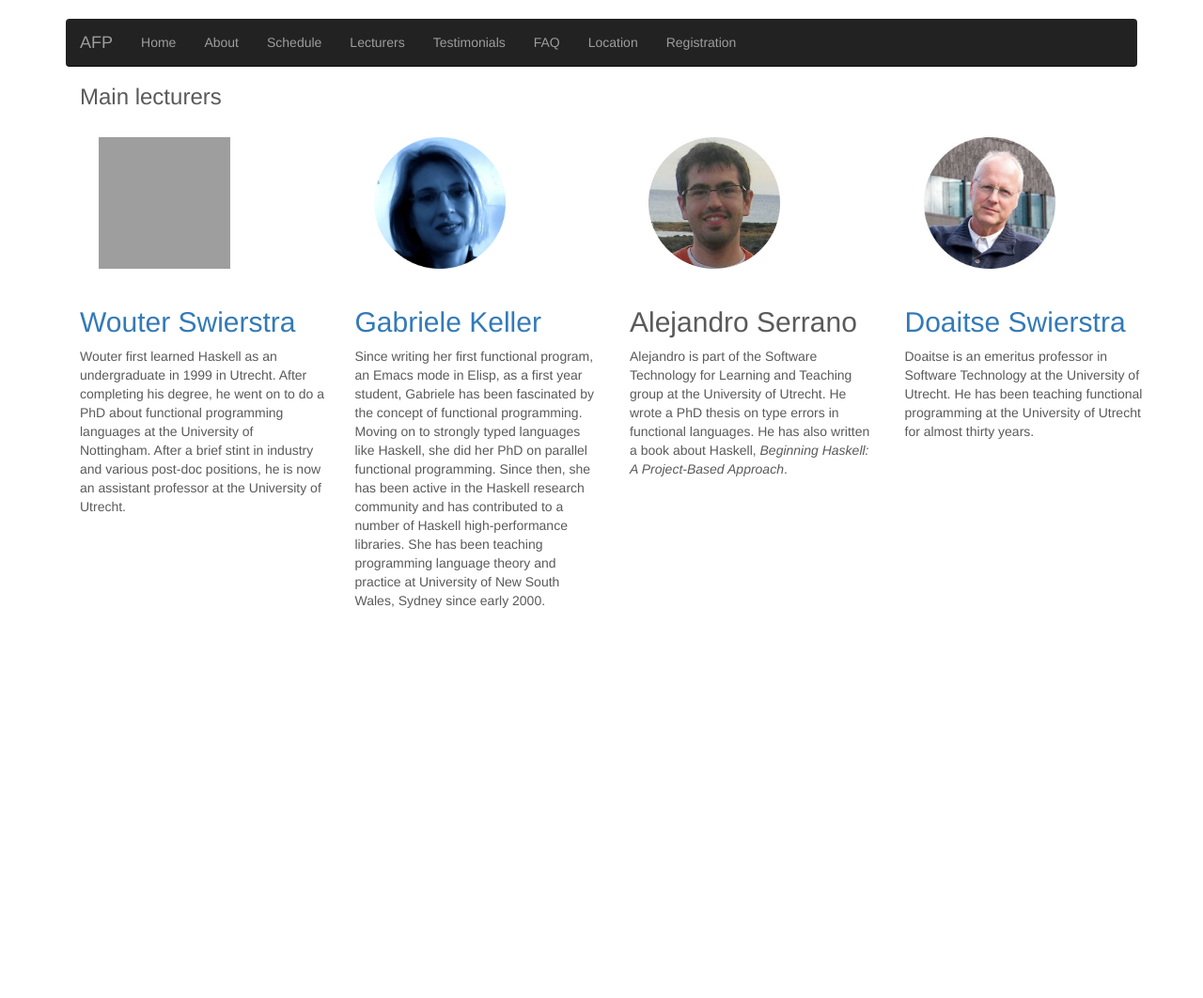
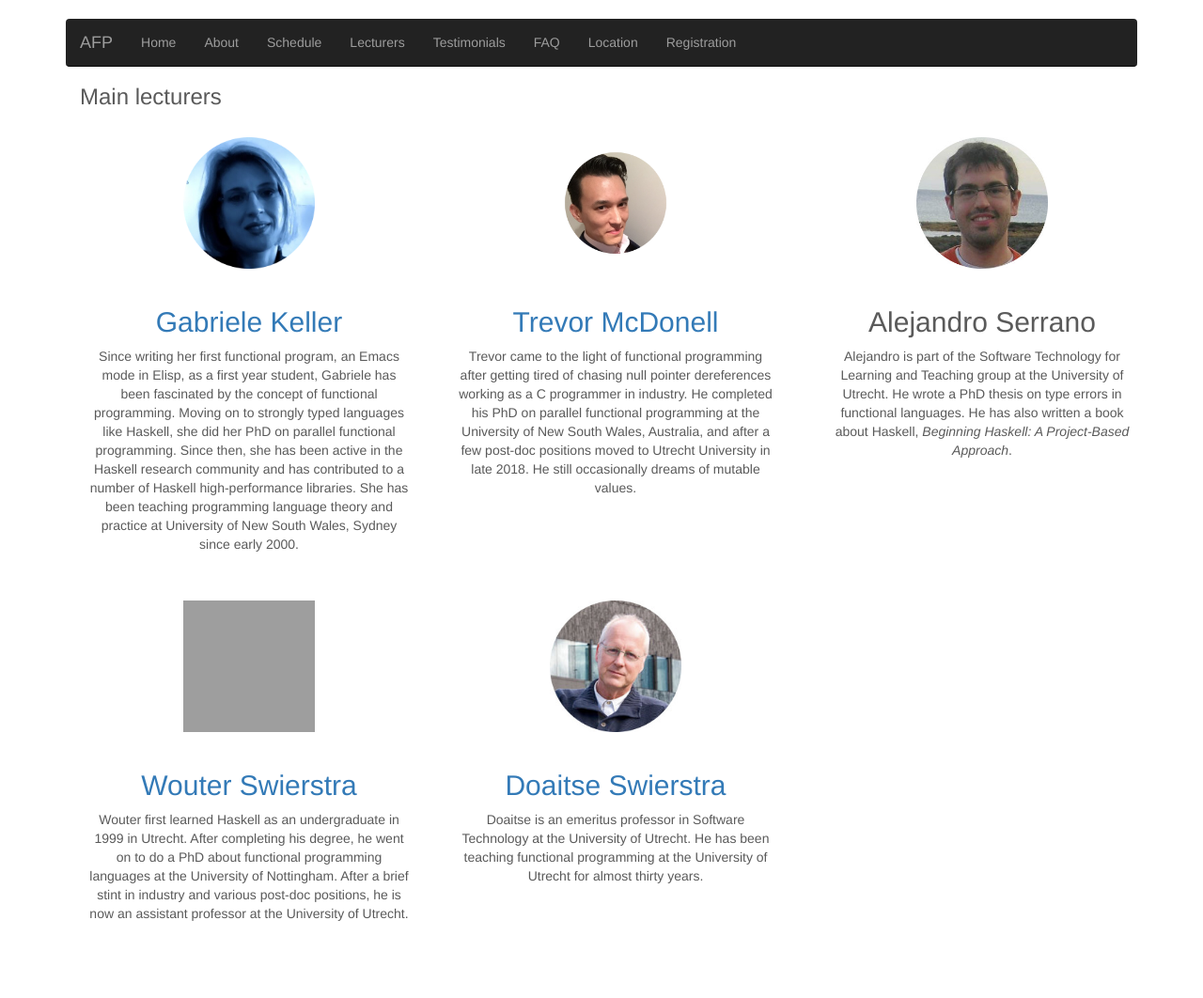
Before and after one commit to uu-afp/uu-afp.github.io, a Jekyll site: the page built from lecturers.html, in a window 1280 px wide. Shown: the whole page at 94% size. Built offline with Jekyll 4.4.1, drawn with Linux system fonts in a browser that asks for light colours; nearby versions of some CDN libraries; before the commit the page ends 900 px from its top, so only the background shows below that; grey boxes are pictures that could not be loaded.

Commit message:
Updated list of lecturers.

```diff
--- a/lecturers.html
+++ b/lecturers.html
@@ -9,23 +9,8 @@ layout: default
   <h3>Main lecturers</h3>
 
   <div class="row">
-    <div class="col-lg-3">
-      <img src=
-      "img/wouter.png"
-      alt="Wouter Swierstra" width="140" height="140" class=
-      "profile-img">
 
-      <h2><a href="http://www.staff.science.uu.nl/~swier004">Wouter Swierstra</a></h2>
-
-      <p>Wouter first learned Haskell as an undergraduate in 1999 in
-      Utrecht. After completing his degree, he went on to do a PhD
-      about functional programming languages at the University of
-      Nottingham. After a brief stint in industry and various post-doc
-      positions, he is now an assistant professor at the University of
-      Utrecht.</p>
-    </div><!-- /.col-lg-3 -->
-
-    <div class="col-lg-3">
+    <div class="col-lg-4">
       <img src="img/gabriele.png" alt="Gabriele Keller" width="140"
       height="140" class="profile-img">
 
@@ -42,9 +27,24 @@ layout: default
         been teaching programming language theory and practice at
         University of New South Wales, Sydney since early 2000.
 	</p>
-    </div><!-- /.col-lg-3 -->
+    </div><!-- /.col-lg-4 -->
 
-    <div class="col-lg-3">
+    <div class="col-lg-4">
+      <img src="img/trevor.png" alt="Trevor McDonell"
+           width="140" height="140" class="profile-img">
+      <h2><a href="https://tmcdonell.github.io/">Trevor McDonell</a></h2>
+
+      <p>Trevor came to the light of functional programming after
+	getting tired of chasing null pointer dereferences working as
+	a C programmer in industry. He completed his PhD on parallel
+	functional programming at the University of New South Wales,
+	Australia, and after a few post-doc positions moved to Utrecht
+	University in late 2018. He still occasionally dreams of
+	mutable values.
+	</p>
+    </div><!-- /.col-lg-4 -->
+
+    <div class="col-lg-4">
       <img src=
       "img/alejandro.jpg"
       alt="Alejandro Serrano" width="140" height="140" class=
@@ -59,9 +59,28 @@ layout: default
       languages. He has also written a book about
       Haskell, <em>Beginning Haskell: A Project-Based
       Approach</em>.</p>
-    </div><!-- /.col-lg-3 -->
+    </div><!-- /.col-lg-4 -->
 
-    <div class="col-lg-3">
+    </div>
+    <div class="row">
+
+    <div class="col-lg-4">
+      <img src=
+      "img/wouter.png"
+      alt="Wouter Swierstra" width="140" height="140" class=
+      "profile-img">
+
+      <h2><a href="http://www.staff.science.uu.nl/~swier004">Wouter Swierstra</a></h2>
+
+      <p>Wouter first learned Haskell as an undergraduate in 1999 in
+      Utrecht. After completing his degree, he went on to do a PhD
+      about functional programming languages at the University of
+      Nottingham. After a brief stint in industry and various post-doc
+      positions, he is now an assistant professor at the University of
+      Utrecht.</p>
+    </div><!-- /.col-lg-4 -->
+
+    <div class="col-lg-4">
       <img src="img/doaitse.jpg" alt="Doaitse Swierstra" width=
       "140" height="140" class="profile-img">
 
@@ -71,7 +90,12 @@ layout: default
       Technology at the University of Utrecht. He has been teaching
       functional programming at the University of Utrecht for almost
       thirty years.</p>
-    </div><!-- /.col-lg-3 -->
+    </div><!-- /.col-lg-4 -->
+
+
+    <div class="col-lg-4">
+    </div><!-- /.col-lg-4 -->
+
 
   </div><!-- /.row -->
 
```
Also changed, not shown: img/trevor.png (added), 1 other file.
